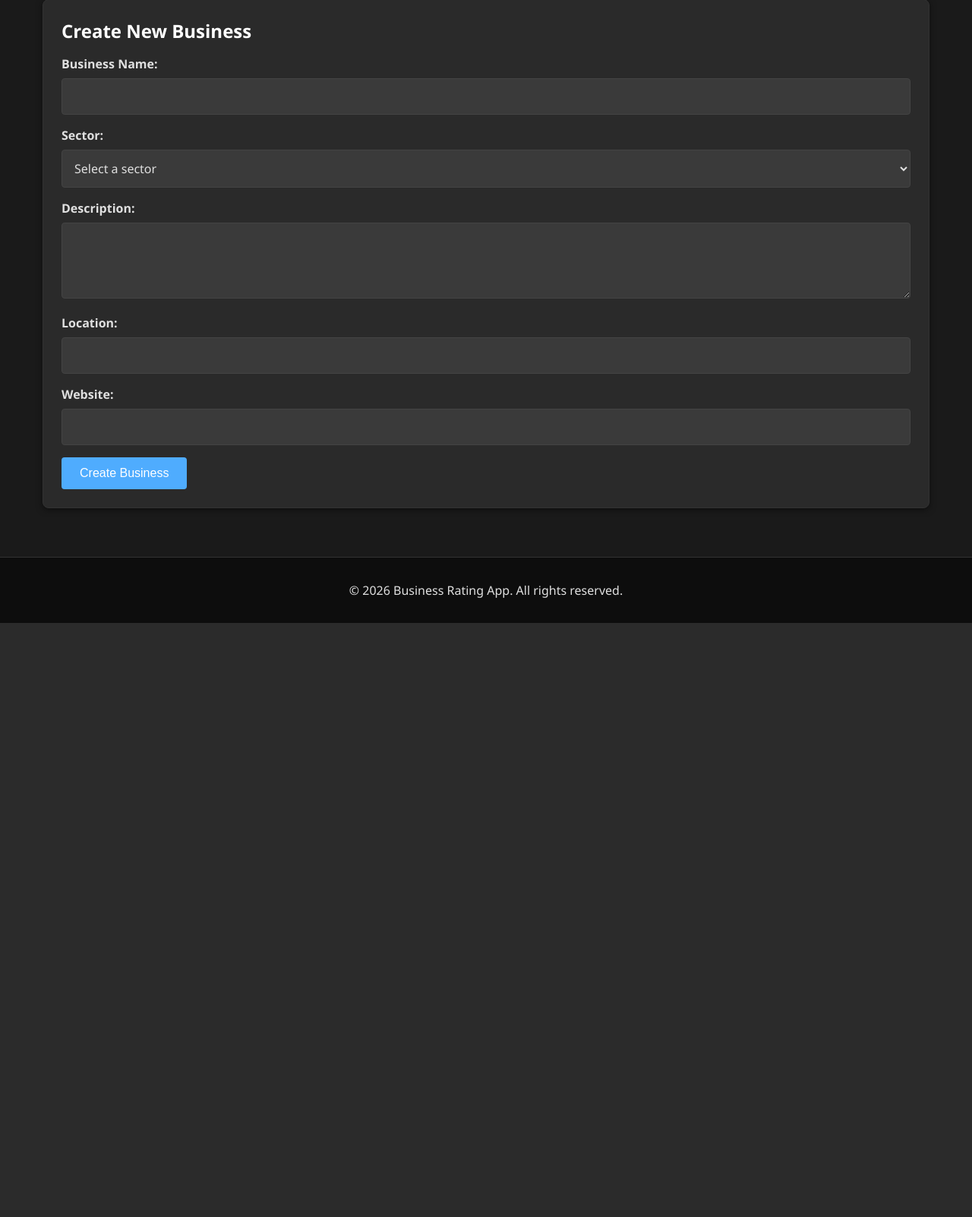
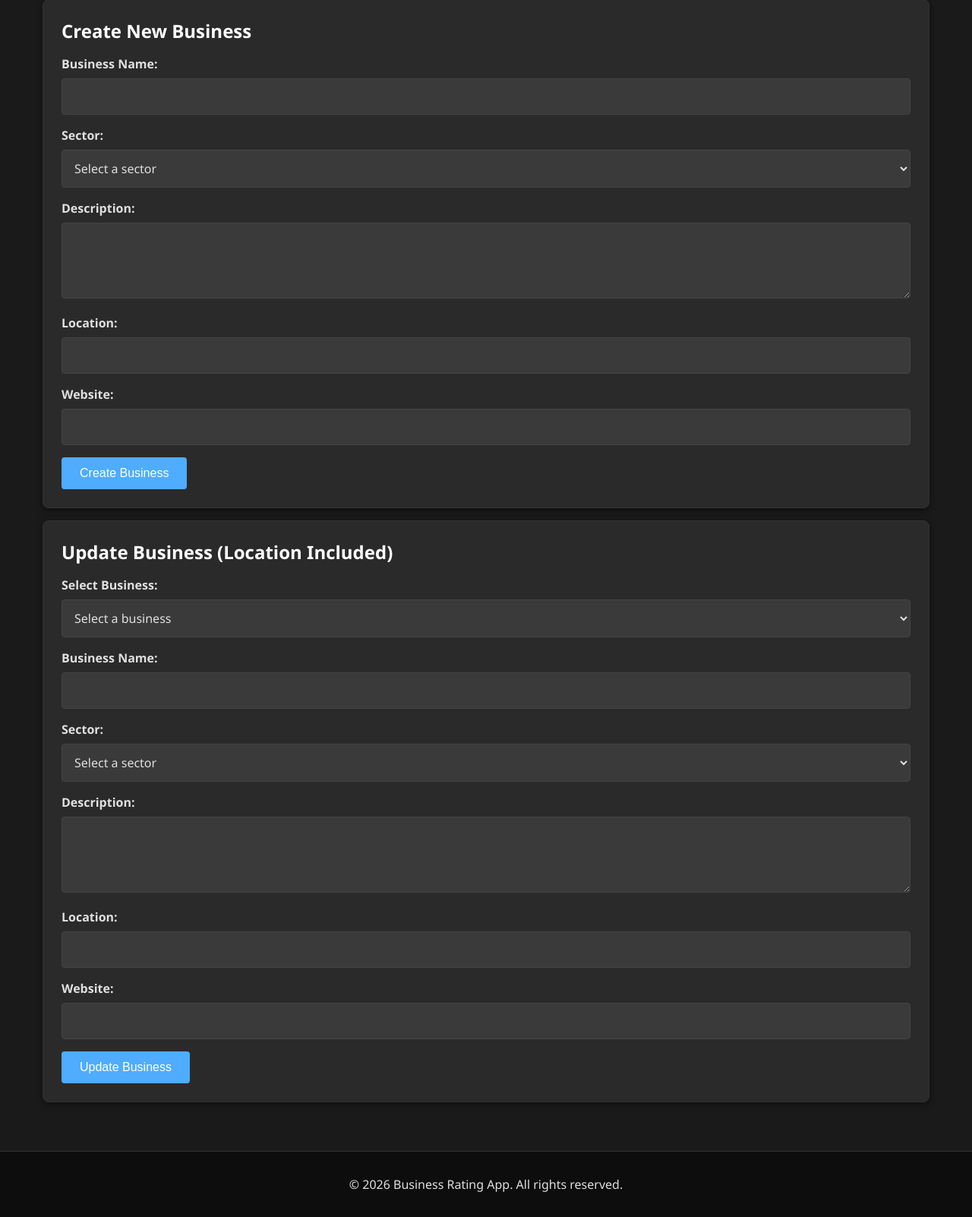
Before and after one commit to souramanse-web/Business-Ratings, a Flask app: template templates/admin_dashboard.html in a window 1280 px wide. Shown: the part 1593-3195 px from the top of the page at 76% size. Before the commit the page ends 2413 px from the top, so only its background shows below. Run offline with Flask 3, Linux system fonts and the light colour scheme; the template is opened without the code that fills it, so the values that code supplies are empty.

Commit message:
Add admin business update form including location

```diff
--- a/app.py
+++ b/app.py
@@ -515,6 +515,47 @@ def admin_delete_business(business_id):
     return jsonify({'message': 'Business deleted'}), 200
 
 
+@app.route('/admin/business/<int:business_id>', methods=['PUT'])
+@login_required
+def admin_update_business(business_id):
+    if not current_user.is_admin:
+        return jsonify({'error': 'Unauthorized'}), 403
+
+    data = request.get_json(silent=True) or {}
+    name = (data.get('name') or '').strip()
+    description = (data.get('description') or '').strip()
+    website = (data.get('website') or '').strip()
+    location = (data.get('location') or '').strip()
+    sector_id = data.get('sector_id')
+
+    if not name:
+        return jsonify({'error': 'Business name is required'}), 400
+
+    try:
+        sector_id = int(sector_id)
+    except (TypeError, ValueError):
+        return jsonify({'error': 'Valid sector_id is required'}), 400
+
+    sector = Sector.query.get(sector_id)
+    if not sector:
+        return jsonify({'error': 'Sector not found'}), 404
+
+    business = Business.query.get_or_404(business_id)
+
+    duplicate = Business.query.filter(Business.name == name, Business.id != business_id).first()
+    if duplicate:
+        return jsonify({'error': 'Business name already exists'}), 400
+
+    business.name = name
+    business.description = description
+    business.website = website
+    business.location = location
+    business.sector_id = sector_id
+    db.session.commit()
+
+    return jsonify(business.to_dict()), 200
+
+
 @app.route('/admin/seed', methods=['POST'])
 @login_required
 def admin_seed_data():
--- a/templates/admin_dashboard.html
+++ b/templates/admin_dashboard.html
@@ -138,11 +138,47 @@
             <button type="submit" class="btn">Create Business</button>
         </form>
     </div>
+
+    <div class="card">
+        <h2>Update Business (Location Included)</h2>
+        <form id="updateBusinessForm">
+            <div class="form-group">
+                <label for="updateBusinessId">Select Business:</label>
+                <select id="updateBusinessId" required>
+                    <option value="">Select a business</option>
+                </select>
+            </div>
+            <div class="form-group">
+                <label for="updateBusinessName">Business Name:</label>
+                <input type="text" id="updateBusinessName" required>
+            </div>
+            <div class="form-group">
+                <label for="updateBusinessSector">Sector:</label>
+                <select id="updateBusinessSector" required>
+                    <option value="">Select a sector</option>
+                </select>
+            </div>
+            <div class="form-group">
+                <label for="updateBusinessDesc">Description:</label>
+                <textarea id="updateBusinessDesc"></textarea>
+            </div>
+            <div class="form-group">
+                <label for="updateBusinessLocation">Location:</label>
+                <input type="text" id="updateBusinessLocation">
+            </div>
+            <div class="form-group">
+                <label for="updateBusinessWebsite">Website:</label>
+                <input type="url" id="updateBusinessWebsite">
+            </div>
+            <button type="submit" class="btn">Update Business</button>
+        </form>
+    </div>
 </div>
 
 <script>
 document.addEventListener('DOMContentLoaded', async function() {
     let sectorCache = [];
+    let businessCache = [];
 
     async function loadSectorsForAdmin() {
         const response = await fetch('/admin/sectors');
@@ -154,9 +190,11 @@ document.addEventListener('DOMContentLoaded', async function() {
 
         const createSelect = document.getElementById('businessSector');
         const updateSelect = document.getElementById('updateSectorId');
+        const updateBusinessSectorSelect = document.getElementById('updateBusinessSector');
 
         createSelect.innerHTML = '<option value="">Select a sector</option>';
         updateSelect.innerHTML = '<option value="">Select a sector</option>';
+        updateBusinessSectorSelect.innerHTML = '<option value="">Select a sector</option>';
 
         sectorCache.forEach(sector => {
             const createOption = document.createElement('option');
@@ -168,12 +206,36 @@ document.addEventListener('DOMContentLoaded', async function() {
             updateOption.value = sector.id;
             updateOption.textContent = sector.name;
             updateSelect.appendChild(updateOption);
+
+            const updateBusinessSectorOption = document.createElement('option');
+            updateBusinessSectorOption.value = sector.id;
+            updateBusinessSectorOption.textContent = sector.name;
+            updateBusinessSectorSelect.appendChild(updateBusinessSectorOption);
+        });
+    }
+
+    async function loadBusinessesForAdmin() {
+        const response = await fetch('/admin/businesses');
+        if (!response.ok) {
+            throw new Error('Failed to load businesses');
+        }
+
+        businessCache = await response.json();
+        const updateBusinessSelect = document.getElementById('updateBusinessId');
+        updateBusinessSelect.innerHTML = '<option value="">Select a business</option>';
+
+        businessCache.forEach(business => {
+            const option = document.createElement('option');
+            option.value = business.id;
+            option.textContent = business.name;
+            updateBusinessSelect.appendChild(option);
         });
     }
 
     // Load sectors for dropdown
     try {
         await loadSectorsForAdmin();
+        await loadBusinessesForAdmin();
     } catch (error) {
         console.error('Error loading sectors:', error);
     }
@@ -185,6 +247,23 @@ document.addEventListener('DOMContentLoaded', async function() {
 
         document.getElementById('updateSectorName').value = selected ? selected.name : '';
         document.getElementById('updateSectorDesc').value = selected ? (selected.description || '') : '';
+    });
+
+    document.getElementById('updateBusinessId').addEventListener('change', function() {
+        const businessId = parseInt(this.value, 10);
+        const selected = businessCache.find(b => b.id === businessId);
+
+        document.getElementById('updateBusinessName').value = selected ? selected.name : '';
+        document.getElementById('updateBusinessDesc').value = selected ? (selected.description || '') : '';
+        document.getElementById('updateBusinessLocation').value = selected ? (selected.location || '') : '';
+        document.getElementById('updateBusinessWebsite').value = selected ? (selected.website || '') : '';
+
+        if (selected && selected.sector) {
+            const matchingSector = sectorCache.find(s => s.name === selected.sector);
+            document.getElementById('updateBusinessSector').value = matchingSector ? matchingSector.id : '';
+        } else {
+            document.getElementById('updateBusinessSector').value = '';
+        }
     });
 
     // Handle sector creation
@@ -234,13 +313,51 @@ document.addEventListener('DOMContentLoaded', async function() {
             if (response.ok) {
                 alert('Business created successfully!');
                 this.reset();
-                location.reload();
+                await loadBusinessesForAdmin();
             } else {
                 alert('Error creating business');
             }
         } catch (error) {
             console.error('Error:', error);
             alert('Error creating business');
+        }
+    });
+
+    document.getElementById('updateBusinessForm').addEventListener('submit', async function(e) {
+        e.preventDefault();
+
+        const businessId = parseInt(document.getElementById('updateBusinessId').value, 10);
+        if (!businessId) {
+            alert('Please select a business to update');
+            return;
+        }
+
+        try {
+            const response = await fetch(`/admin/business/${businessId}`, {
+                method: 'PUT',
+                headers: {
+                    'Content-Type': 'application/json',
+                },
+                body: JSON.stringify({
+                    name: document.getElementById('updateBusinessName').value,
+                    sector_id: parseInt(document.getElementById('updateBusinessSector').value, 10),
+                    description: document.getElementById('updateBusinessDesc').value,
+                    location: document.getElementById('updateBusinessLocation').value,
+                    website: document.getElementById('updateBusinessWebsite').value,
+                })
+            });
+
+            const data = await response.json();
+            if (response.ok) {
+                alert('Business updated successfully!');
+                await loadBusinessesForAdmin();
+                document.getElementById('updateBusinessId').value = data.id;
+            } else {
+                alert(data.error || 'Error updating business');
+            }
+        } catch (error) {
+            console.error('Error:', error);
+            alert('Error updating business');
         }
     });
 
```
